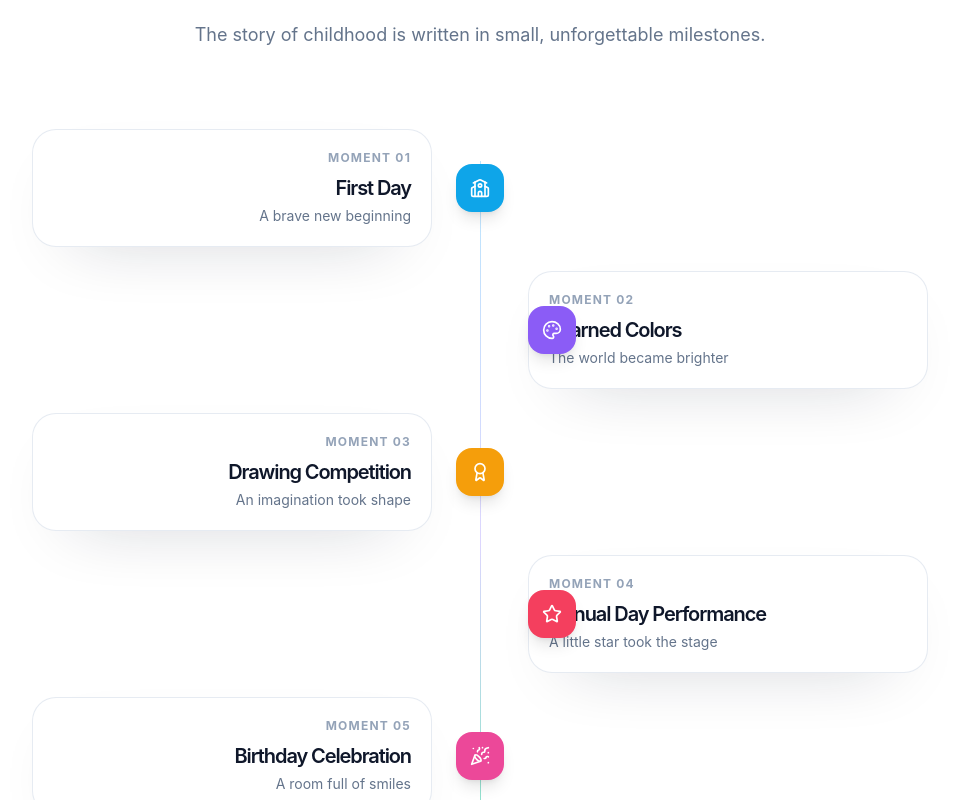
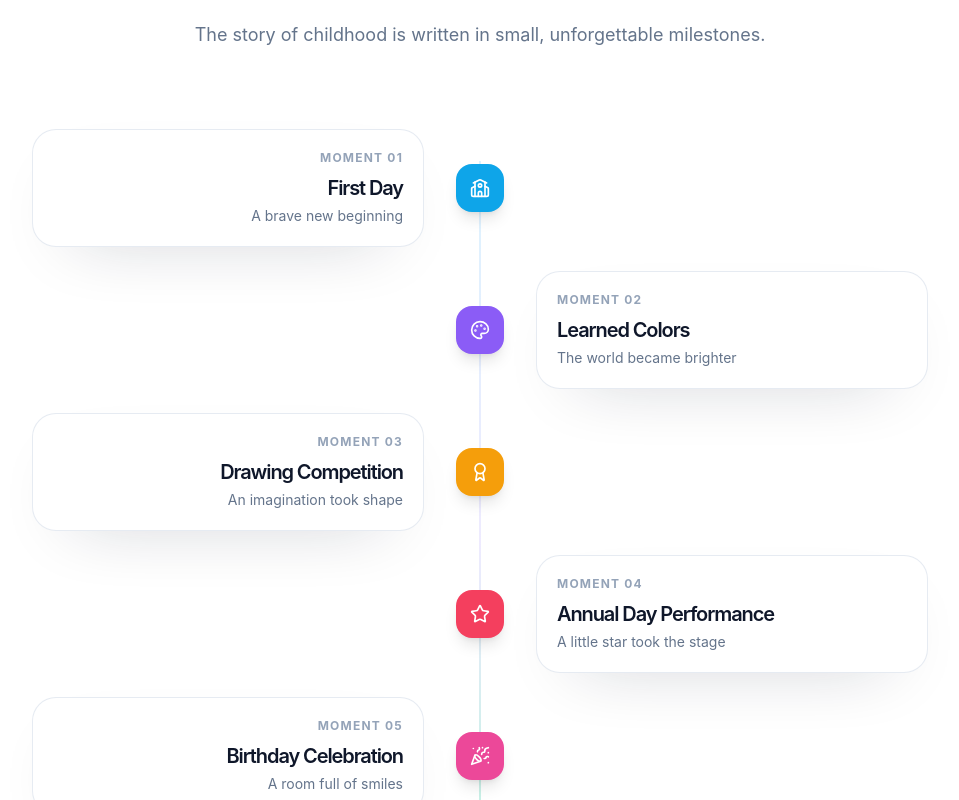
Before and after one commit to Aktiar0403/school-os, a Next.js app: page / in a window 1280 px wide. Shown: the part 5180-5980 px from the top of the page, without its empty margins (160-1119 px from the left). Built offline with nearby package versions, Linux system fonts and the light colour scheme.

Commit message:
Fix child journey timeline alignment

```diff
--- a/app/page.tsx
+++ b/app/page.tsx
@@ -545,20 +545,19 @@ export default function Home() {
         />
         <div className="mx-auto max-w-4xl">
           <div className="relative">
-            <div className="absolute bottom-8 left-6 top-8 w-px bg-gradient-to-b from-sky-200 via-violet-200 to-emerald-300 md:left-1/2" />
+            <div className="absolute bottom-8 left-6 top-8 w-px -translate-x-1/2 bg-gradient-to-b from-sky-200 via-violet-200 to-emerald-300 md:left-1/2" />
             {timeline.map(({ title, note, icon: Icon, color }, index) => (
               <Reveal
                 key={title}
                 delay={index * 0.05}
-                className={cn(
-                  "relative mb-6 flex items-center md:w-1/2",
-                  index % 2 ? "md:ml-auto md:pl-12" : "md:justify-end md:pr-12",
-                )}
+                className="relative mb-6 grid grid-cols-[3rem_minmax(0,1fr)] items-center gap-x-4 md:grid-cols-[minmax(0,1fr)_4rem_minmax(0,1fr)] md:gap-x-6"
               >
                 <div
                   className={cn(
-                    "soft-card ml-16 w-full rounded-3xl bg-white p-5 md:ml-0",
-                    index % 2 ? "" : "md:text-right",
+                    "soft-card col-start-2 row-start-1 w-full rounded-3xl bg-white p-5",
+                    index % 2
+                      ? "md:col-start-3"
+                      : "md:col-start-1 md:text-right",
                   )}
                 >
                   <p className="text-xs font-bold uppercase tracking-widest text-slate-400">Moment 0{index + 1}</p>
@@ -567,9 +566,8 @@ export default function Home() {
                 </div>
                 <div
                   className={cn(
-                    "absolute left-0 flex h-12 w-12 items-center justify-center rounded-2xl text-white shadow-lg md:left-auto",
+                    "relative z-10 col-start-1 row-start-1 flex h-12 w-12 items-center justify-center justify-self-center rounded-2xl text-white shadow-lg md:col-start-2",
                     color,
-                    index % 2 ? "md:-left-6" : "md:-right-6",
                   )}
                 >
                   <Icon size={20} />
```
